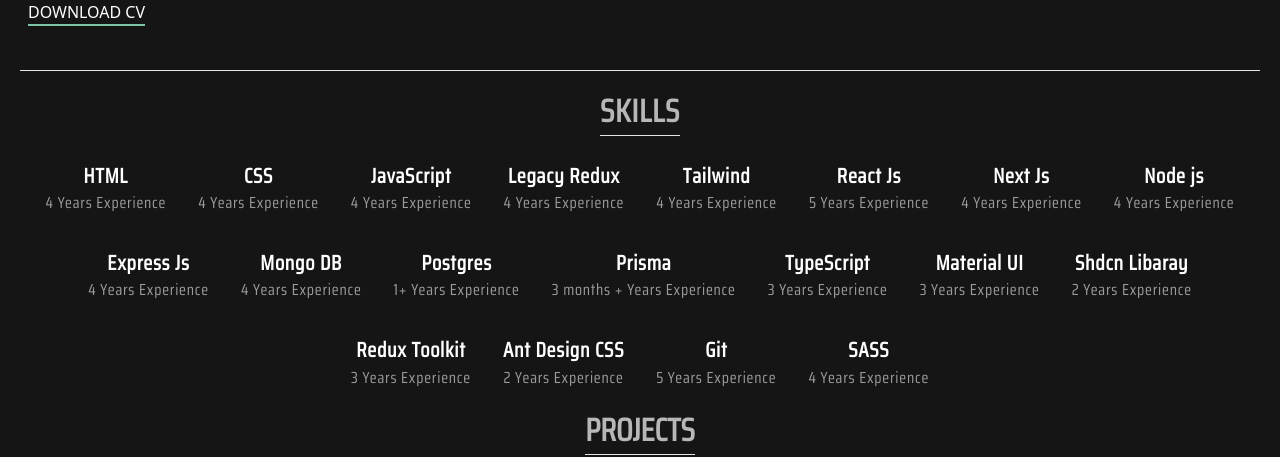
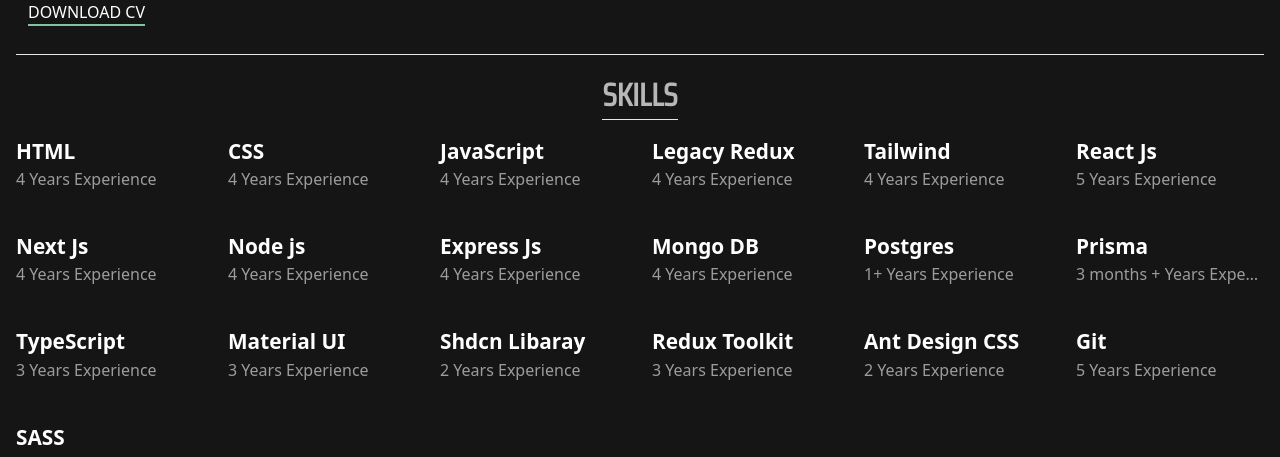
Before and after one commit to amazinng-blib/portfolio, a Next.js app: page / in a window 1280 px wide. Shown: the part 484-941 px from the top of the page. Built offline with nearby package versions, Linux system fonts and the light colour scheme.

Commit message:
editted skills

```diff
--- a/src/components/hero/Skills.tsx
+++ b/src/components/hero/Skills.tsx
@@ -35,7 +35,7 @@
       //   opacity: opacity,
 
       // }}
-      className={` ${adam.variable} font-wdc2 w-full max-w-[1300px] m-auto   mt-[2rem] px-1 tracking-wider `}
+      className={` space-y-4 `}
     >
       <hr />
       <h2
@@ -44,16 +44,16 @@
         Skills
       </h2>
 
-      <div className="flex justify-center gap-4 flex-wrap mt-6">
+      <div className="grid grid-cols-3 md:grid-cols-4 lg:grid-cols-6 gap-6">
         {data?.length > 0
           ? data?.map((item: SkillsItem, index: any) => {
               return (
-                <div key={index} className=" mb-4 px-2">
-                  <div className="flex justify-center flex-col items-center">
+                <div key={index} className=" mb-4 ">
+                  <div className="">
                     <p className="text-[1rem] md:text-[1.3rem]  font-bold">
                       {item?.skill}
                     </p>
-                    <p className="text-[#9c9c9c]">
+                    <p className="text-[#9c9c9c] truncate">
                       {item?.years} Years Experience
                     </p>
                   </div>
```
